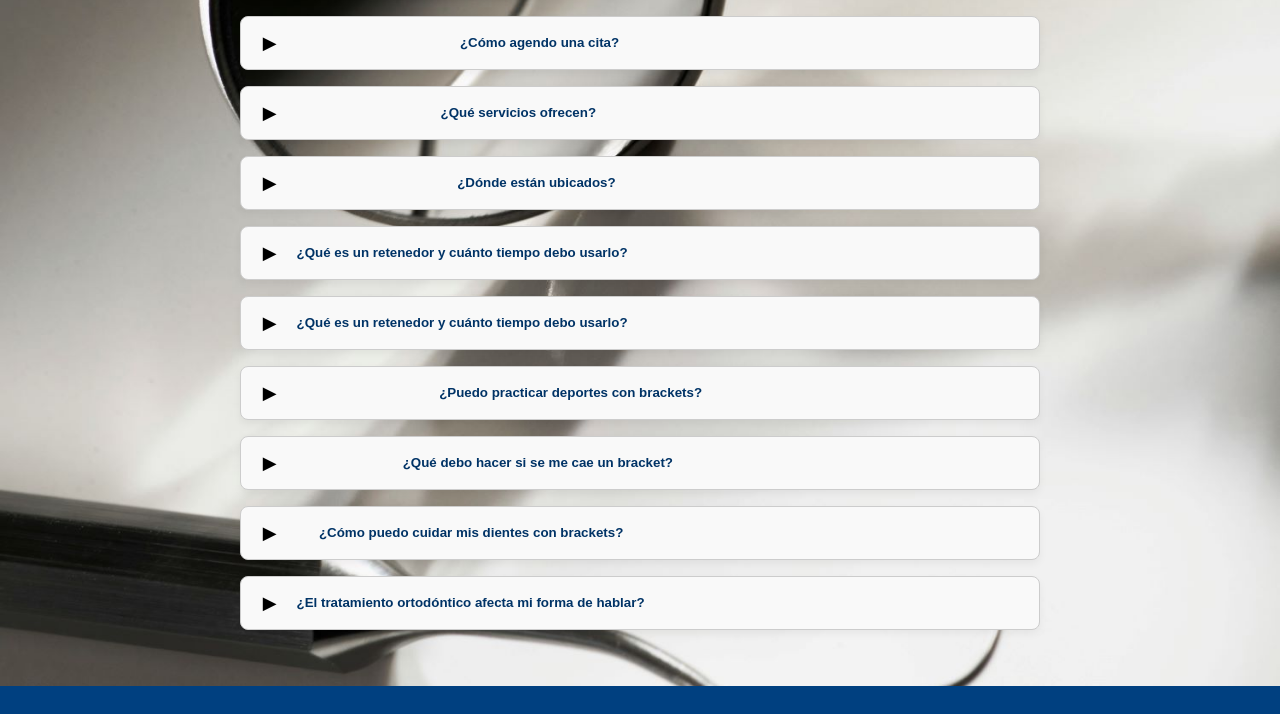
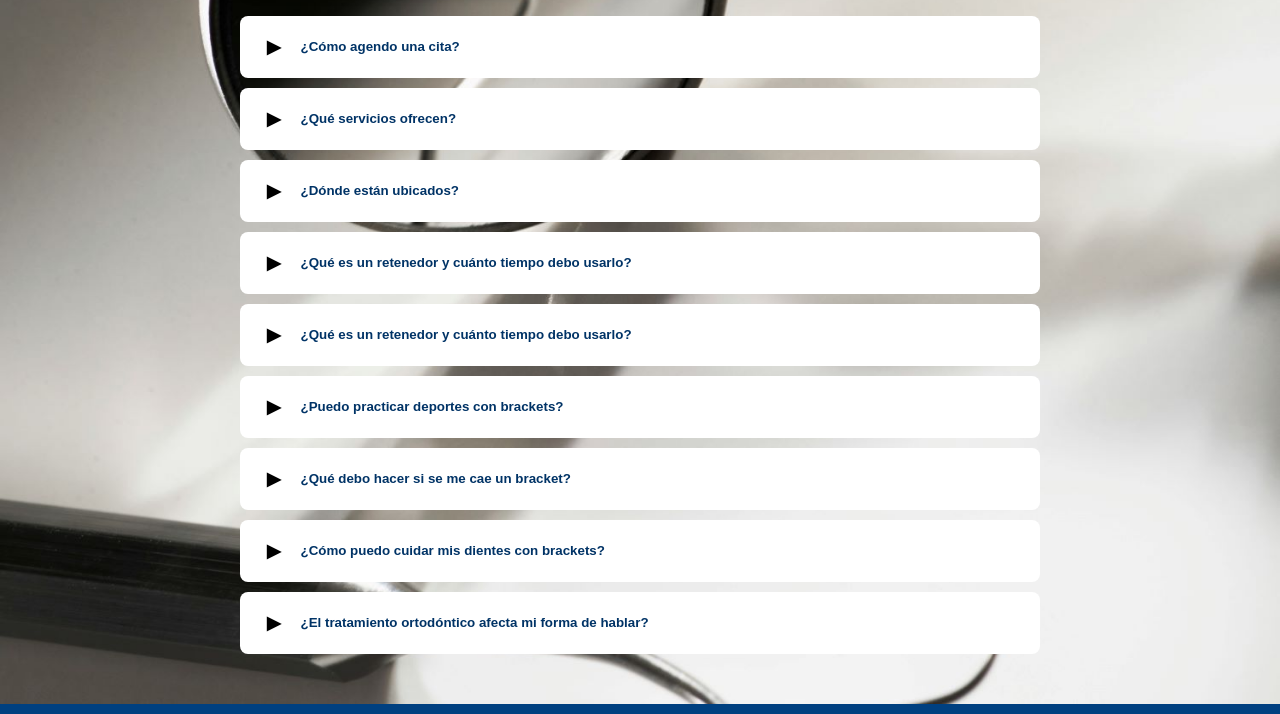
Before and after one commit to ayusomaciasj/bon-dent-website, a plain HTML site: page faq.html in a window 1280 px wide. Shown: the part 316-1030 px from the top of the page. Drawn offline with Linux system fonts and the light colour scheme.

Commit message:
changes to the faq style

```diff
--- a/style/style.css
+++ b/style/style.css
@@ -436,7 +436,7 @@ body.dark-mode .service-tittle p{
 }
 
 .faq-item {
-    display: flex;
+    /* display: flex;
     align-items: center;
     margin-bottom: 1em;
     border: 1px solid #ccc;
@@ -445,7 +445,13 @@ body.dark-mode .service-tittle p{
     background-color: #f9f9f9;
     box-shadow: 0 4px 8px rgba(0, 0, 0, 0.05);
     transition: box-shadow 0.3s ease;
-    text-align: left;
+    text-align: left; */
+    display: flex;
+        flex-direction: column;
+        margin-bottom: 10px;
+        background-color: white;
+        border-radius: 8px;
+        padding: 10px;
 }
 
 .faq-item:hover {
@@ -453,13 +459,11 @@ body.dark-mode .service-tittle p{
 }
 
 .faq-toggle {
-    /* background: none;
+    background: none;
     border: none;
-    font-size: 1.5em;
+    font-size: 1.2em;
     cursor: pointer;
-    margin-right: 0.5em; */
-    font-size: 18px;
-        margin-right: 10px;
+    margin-right: 10px;
 }
 
 .faq-toggle,
@@ -468,16 +472,6 @@ body.dark-mode .service-tittle p{
 }
 
 .faq-question {
-  /* display: inline-flex;
-  align-items: center;
-  gap: 10px;
-  justify-content: flex-start;
-  width: 100%;
-  background: none;
-  border: none;
-  cursor: pointer;
-  padding: 15px;
-  text-align: left; */
     display: flex;
     align-items: center;
     gap: 10px;
@@ -488,6 +482,11 @@ body.dark-mode .service-tittle p{
     border: none;
     cursor: pointer;
     text-align: left;
+    font-weight: bold;
+    padding: 10px;
+    border-radius: 8px;
+    text-align: left;
+    width: fit-content;
 }
 
 .faq-toggle {
@@ -615,8 +614,7 @@ body.dark-mode .btn {
 }
 
 body.dark-mode .faq-question {
-    background-color: transparent;
-        color: #f0f0f0;
+        color: none;
 }
 
 body.dark-mode .faq-toggle {
```
